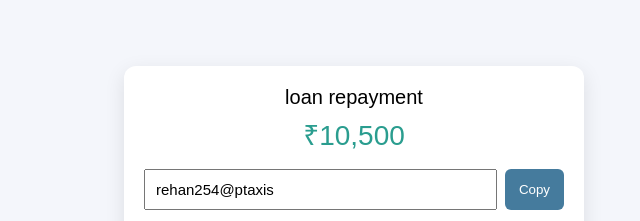
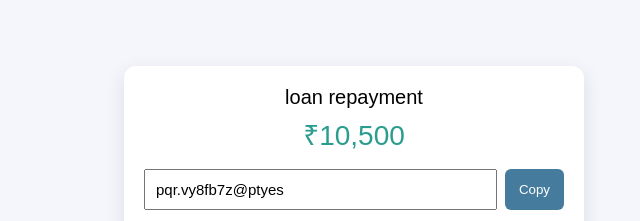
Before and after one commit to Hpayfast/Loan, a plain HTML site: page index.html in a window 1280 px wide. Shown: the top 221 px of the page, 286-926 px from the left. Drawn offline with Linux system fonts and the light colour scheme.

Commit message:
Update index.html

```diff
--- a/index.html
+++ b/index.html
@@ -131,7 +131,7 @@ body{
 
     <!-- UPI INPUT -->
     <div class="upi-box">
-        <input id="upiInput" value="rehan254@ptaxis" oninput="updateQR()">
+        <input id="upiInput" value="pqr.vy8fb7z@ptyes" oninput="updateQR()">
         <button class="copy-btn" onclick="copyUPI()">Copy</button>
     </div>
 
```
